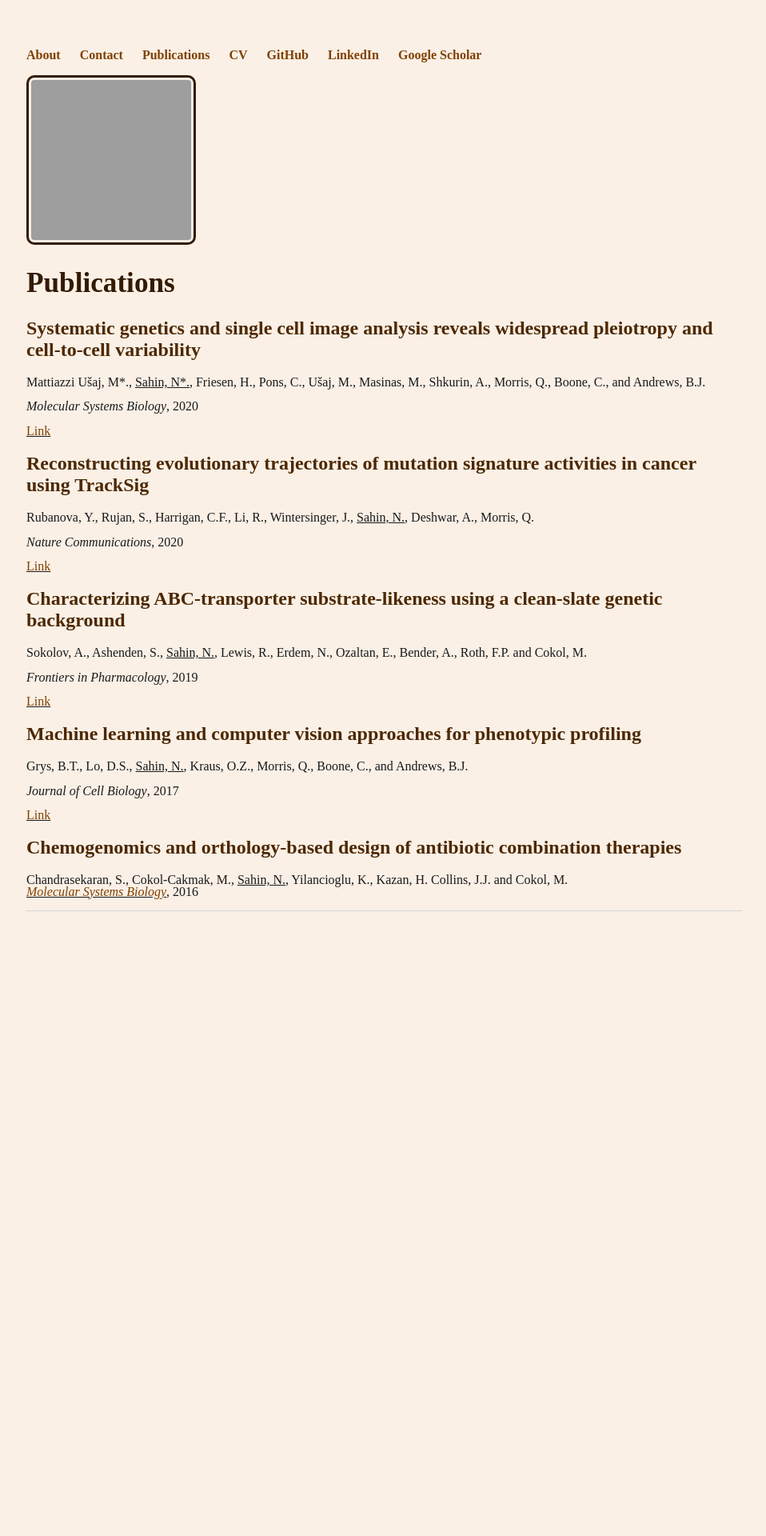
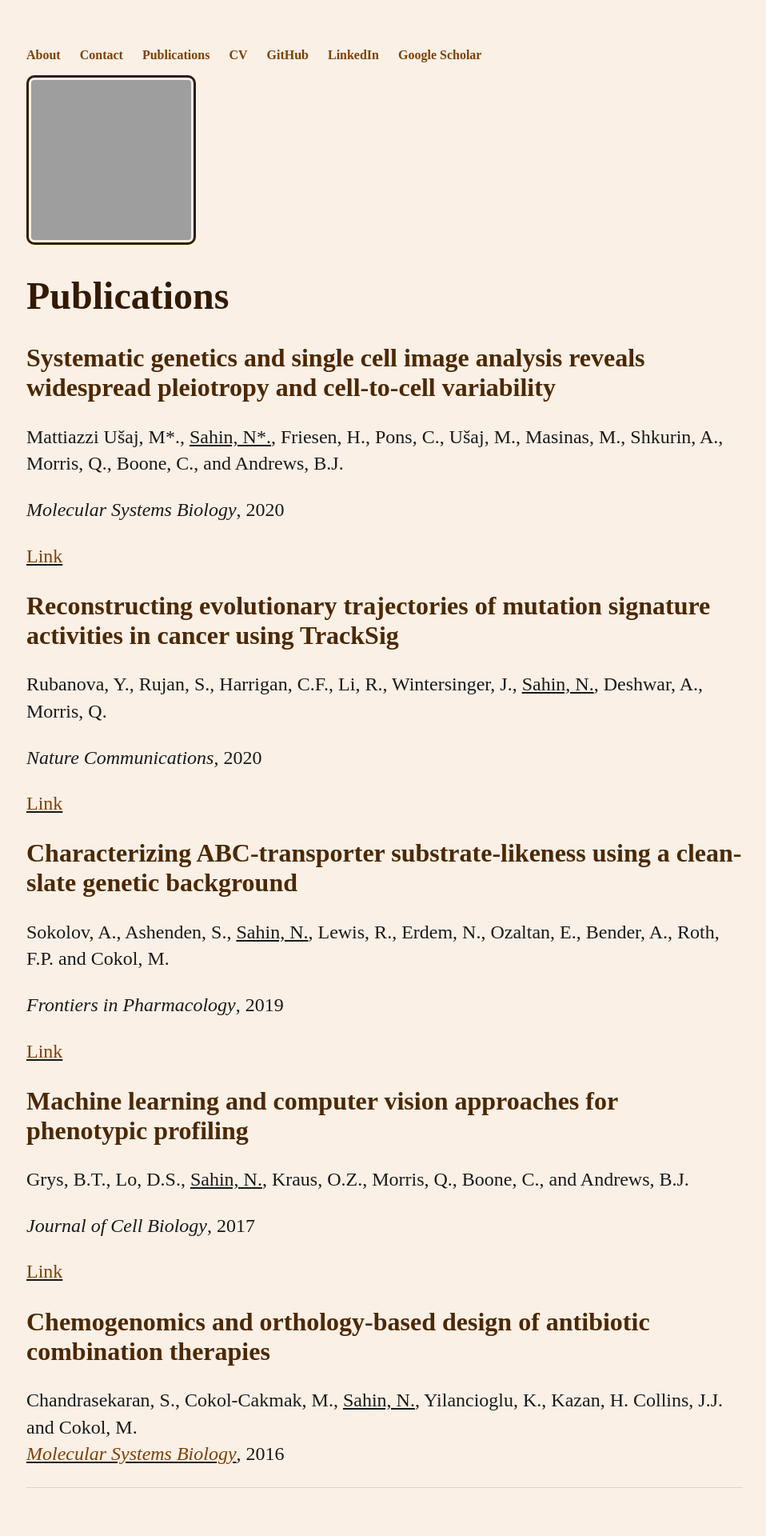
Before and after one commit to nsahin/nsahin.github.io, a Jekyll site: the page built from publications/index.html, in a window 1280 px wide. Shown: the whole page at 80% size, without its empty margins (159-1117 px from the left). Built offline with Jekyll 4.4.1, drawn with Linux system fonts in a browser that asks for light colours; before the commit the page ends 1199 px from its top, so only the background shows below that; grey boxes are pictures that could not be loaded.

Commit message:
Update main.css

```diff
--- a/css/main.css
+++ b/css/main.css
@@ -21,20 +21,20 @@ a:hover {
     text-decoration: underline;
 }
 h1 {
-    font-size: 2.2em;
+    font-size: 3em;
     font-family:'Century Gothic', 'Avenir';
     font-weight: bold;
     color: #331a00;
 }
 h2 {
-    font-size: 1.5em;
+    font-size: 2em;
     font-family:'Century Gothic', 'Avenir';
     font-weight: bold;
     color: #4d2800;
 }
 p {
-    font-size: 1em;
-    line-height: 0.9em;
+    font-size: 1.5em;
+    line-height: 1.4em;
     color: #1a1a1a;
     font-family:'Century Gothic', 'Avenir';
 }
```
